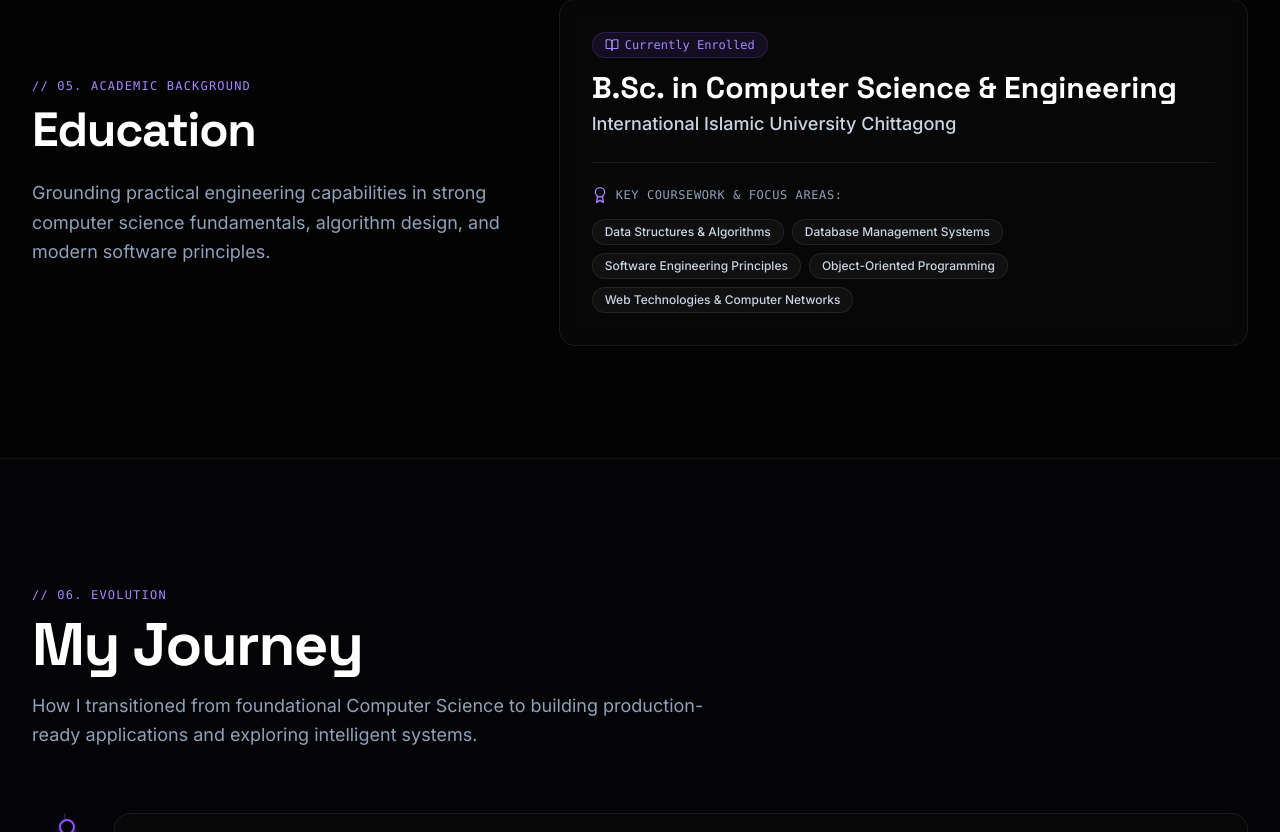
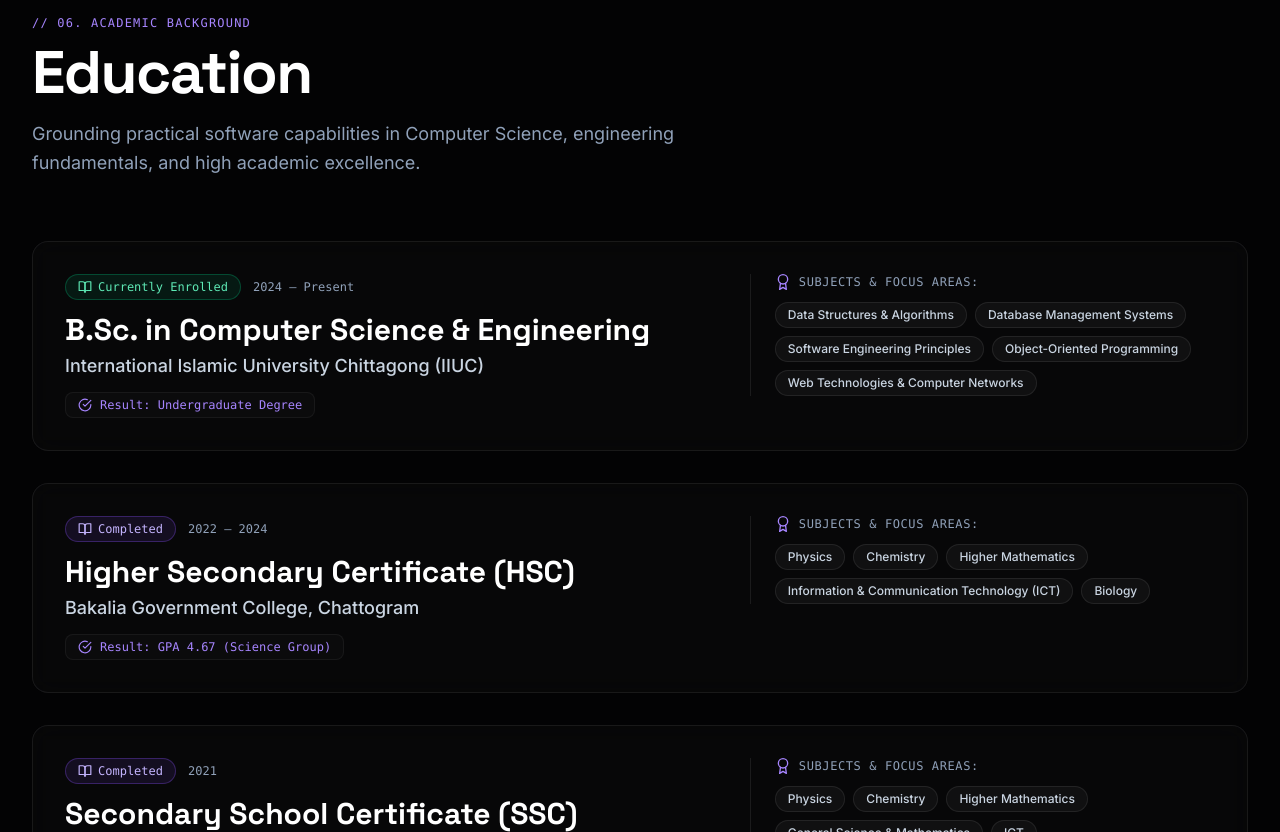
Before and after one commit to Ridwanulkarim/portfolio, a React (Vite) app: page / in a window 1280 px wide. Shown: the part 9788-10620 px from the top of the page. Built offline with nearby package versions, Linux system fonts and the light colour scheme.

Commit message:
Update Education section with SSC Nasirabad Govt High School and HSC Bakalia Govt College

```diff
--- a/src/components/Education.jsx
+++ b/src/components/Education.jsx
@@ -1,73 +1,83 @@
 import React from 'react';
 import { motion } from 'framer-motion';
-import { SectionHeading } from './ui/SectionHeading';
+import SectionHeading from './ui/SectionHeading';
 import GlassCard from './ui/GlassCard';
 import { Tag } from './ui/Tag';
 import { educationData } from '../data/portfolioData';
-import { FiBookOpen, FiAward } from 'react-icons/fi';
+import { FiBookOpen, FiAward, FiCheckCircle } from 'react-icons/fi';
 
 export default function Education() {
   return (
-    <section className="py-20 md:py-28 relative">
+    <section id="education" className="py-24 md:py-32 relative">
       <div className="max-w-7xl mx-auto px-4 sm:px-6 lg:px-8">
 
-        <div className="grid grid-cols-1 lg:grid-cols-12 gap-12 items-center">
+        {/* Section Heading */}
+        <SectionHeading
+          number="06. ACADEMIC BACKGROUND"
+          title="Education"
+          subtitle="Grounding practical software capabilities in Computer Science, engineering fundamentals, and high academic excellence."
+        />
 
+        {/* Education Stack */}
+        <div className="space-y-8">
+          {educationData.map((edu, index) => (
             <motion.div
-            initial={{ opacity: 0, x: -30 }}
-            whileInView={{ opacity: 1, x: 0 }}
-            viewport={{ once: true }}
-            transition={{ duration: 0.7 }}
-            className="lg:col-span-5"
+              key={edu.id}
+              initial={{ opacity: 0, y: 30 }}
+              whileInView={{ opacity: 1, y: 0 }}
+              viewport={{ once: true, margin: "-40px" }}
+              transition={{ duration: 0.6, delay: index * 0.1 }}
             >
-            <span className="text-xs font-mono tracking-widest text-violet-400 uppercase mb-3 block">
-              // 05. ACADEMIC BACKGROUND
+              <GlassCard className="p-8 border border-white/10 relative group hover:border-violet-500/40">
+                <div className="grid grid-cols-1 lg:grid-cols-12 gap-6 items-start">
+
+                  {/* Left Column: Degree & Institution */}
+                  <div className="lg:col-span-7">
+                    <div className="flex flex-wrap items-center gap-3 mb-3">
+                      <span className={`inline-flex items-center gap-1.5 text-xs font-mono px-3 py-1 rounded-full border ${
+                        edu.status === 'Currently Enrolled'
+                          ? 'bg-emerald-500/10 border-emerald-500/30 text-emerald-300'
+                          : 'bg-violet-500/10 border-violet-500/30 text-violet-300'
+                      }`}>
+                        <FiBookOpen className="w-3.5 h-3.5" />
+                        {edu.status}
                       </span>
-            <h2 className="text-4xl md:text-5xl font-bold tracking-tight text-white font-heading mb-6">
-              Education
-            </h2>
-            <p className="text-slate-400 text-base md:text-lg leading-relaxed">
-              Grounding practical engineering capabilities in strong computer science fundamentals, algorithm design, and modern software principles.
+                      <span className="text-xs font-mono text-slate-400">
+                        {edu.period}
+                      </span>
+                    </div>
+
+                    <h3 className="text-2xl sm:text-3xl font-bold text-white font-heading group-hover:text-violet-200 transition-colors">
+                      {edu.degree}
+                    </h3>
+
+                    <p className="text-slate-300 text-base md:text-lg font-medium mt-1">
+                      {edu.institution}
                     </p>
-          </motion.div>
 
-          <motion.div
-            initial={{ opacity: 0, x: 30 }}
-            whileInView={{ opacity: 1, x: 0 }}
-            viewport={{ once: true }}
-            transition={{ duration: 0.7, delay: 0.2 }}
-            className="lg:col-span-7"
-          >
-            <GlassCard className="p-8 border border-white/10 relative">
-              <div className="flex flex-wrap items-start justify-between gap-4 mb-6">
-                <div>
-                  <span className="inline-flex items-center gap-1.5 text-xs font-mono text-violet-400 px-3 py-1 rounded-full bg-violet-500/10 border border-violet-500/20 mb-3">
-                    <FiBookOpen className="w-3.5 h-3.5" />
-                    {educationData.status}
-                  </span>
-                  <h3 className="text-2xl sm:text-3xl font-bold text-white font-heading">
-                    {educationData.degree}
-                  </h3>
-                  <p className="text-slate-300 text-lg font-medium mt-1">
-                    {educationData.institution}
-                  </p>
+                    <div className="mt-3 inline-flex items-center gap-2 text-xs font-mono text-violet-400 bg-white/[0.02] px-3 py-1 rounded-lg border border-white/[0.05]">
+                      <FiCheckCircle className="w-3.5 h-3.5" />
+                      <span>Result: {edu.result}</span>
                     </div>
                   </div>
 
-              <div className="pt-6 border-t border-white/[0.08]">
-                <h4 className="text-xs font-mono uppercase text-slate-400 tracking-wider mb-4 flex items-center gap-2">
+                  {/* Right Column: Focus Areas */}
+                  <div className="lg:col-span-5 pt-4 lg:pt-0 lg:border-l lg:border-white/[0.08] lg:pl-6">
+                    <h4 className="text-xs font-mono uppercase text-slate-400 tracking-wider mb-3 flex items-center gap-2">
                       <FiAward className="w-4 h-4 text-violet-400" />
-                  Key Coursework &amp; Focus Areas:
+                      Subjects &amp; Focus Areas:
                     </h4>
                     <div className="flex flex-wrap gap-2">
-                  {educationData.focusAreas.map((area) => (
+                      {edu.focusAreas.map((area) => (
                         <Tag key={area}>{area}</Tag>
                       ))}
                     </div>
                   </div>
+
+                </div>
               </GlassCard>
             </motion.div>
-
+          ))}
         </div>
 
       </div>
--- a/src/data/portfolioData.js
+++ b/src/data/portfolioData.js
@@ -215,7 +215,7 @@
     issuer: "IEEE ComSoc IIUC SBC",
     date: "December 05, 2024",
     type: "IEEE Webinar",
-    description: "Webinar certification on '5G & 6G Networking Systems: Pioneering the Future of Connectivity' led by Ericsson network leads and IIUC faculty.",
+    description: "Webinar certification on '5G & 6G Networking Systems: Pioneering the Future of Connectivity' led by Ericsson network leads and IIUC Faculty.",
     image: cert5G6GImg
   },
   {
@@ -238,10 +238,14 @@
   }
 ];
 
-export const educationData = {
+export const educationData = [
+  {
+    id: "bsc-cse",
     degree: "B.Sc. in Computer Science & Engineering",
-  institution: "International Islamic University Chittagong",
+    institution: "International Islamic University Chittagong (IIUC)",
     status: "Currently Enrolled",
+    period: "2024 — Present",
+    result: "Undergraduate Degree",
     focusAreas: [
       "Data Structures & Algorithms",
       "Database Management Systems",
@@ -249,7 +253,38 @@
       "Object-Oriented Programming",
       "Web Technologies & Computer Networks"
     ]
-};
+  },
+  {
+    id: "hsc",
+    degree: "Higher Secondary Certificate (HSC)",
+    institution: "Bakalia Government College, Chattogram",
+    status: "Completed",
+    period: "2022 — 2024",
+    result: "GPA 4.67 (Science Group)",
+    focusAreas: [
+      "Physics",
+      "Chemistry",
+      "Higher Mathematics",
+      "Information & Communication Technology (ICT)",
+      "Biology"
+    ]
+  },
+  {
+    id: "ssc",
+    degree: "Secondary School Certificate (SSC)",
+    institution: "Nasirabad Govt. High School, Chattogram",
+    status: "Completed",
+    period: "2021",
+    result: "GPA 5.00 (Science Group)",
+    focusAreas: [
+      "Physics",
+      "Chemistry",
+      "Higher Mathematics",
+      "General Science & Mathematics",
+      "ICT"
+    ]
+  }
+];
 
 export const journeyTimeline = [
   {
```
Lines whose indentation alone changed are shown as unchanged.
